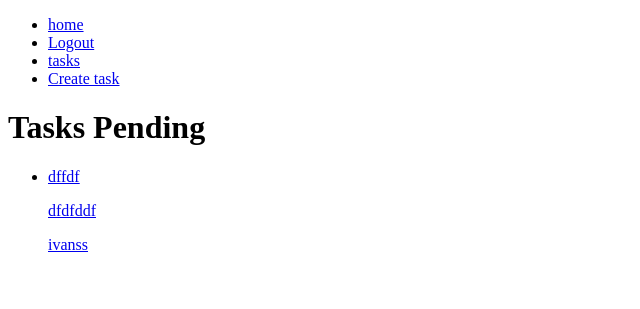
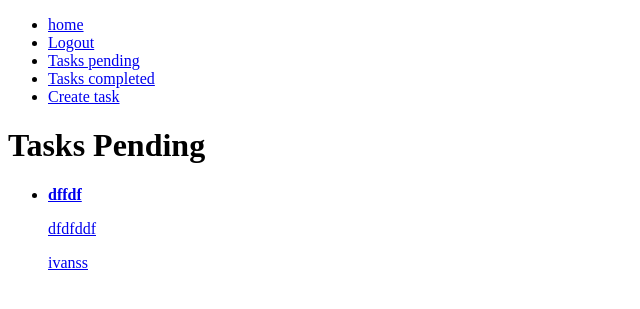
Before and after one commit to IvanSS22030/Django-crud, a Django app: page /tasks/ in a window 1280 px wide. Shown: the top 309 px of the page, without its empty margins (0-640 px from the left). Run offline with Django 4.2, Linux system fonts and the light colour scheme; a user stored in the database is signed in; data comes from the database, SQL or seed files in the repository; both versions use the stored data as it was after the commit.

Commit message:
Highing immportant has been fixed as well as a route for completed tasks has been added

```diff
--- a/tasks/templates/base.html
+++ b/tasks/templates/base.html
@@ -31,7 +31,12 @@
 
                       <li>
 
-                        <a href="/tasks">tasks</a>
+                        <a href="{% url 'tasks' %}">Tasks pending</a>
+
+                      </li>
+                      <li>
+
+                        <a href="{% url 'tasks_completed' %}">Tasks completed</a>
 
                       </li>
                       <li>
--- a/tasks/templates/tasks.html
+++ b/tasks/templates/tasks.html
@@ -6,14 +6,16 @@
     {% for task in tasks%}
     <li>
        <a href="{% url 'task_detail' task.id %}">
-        {% if tasks.important %}
+        {% if task.important %}
         <strong> {{task.title}} </strong>
         {% else %}
         {{task.title}}
         {% endif %}
         <p>{{task.description}} </p>
         <p>{{task.user.username }}</p>
-        <p> {{tasks.important}}</p>
+
+        <p>{{task.date_completed|date:'M j Y:i'}} </p>
+
 
        </a>
 
```
Also changed, not shown: tasks/views.py (+5 -2 lines), db.sqlite3, djangocrud/urls.py (line endings or trailing spaces).
